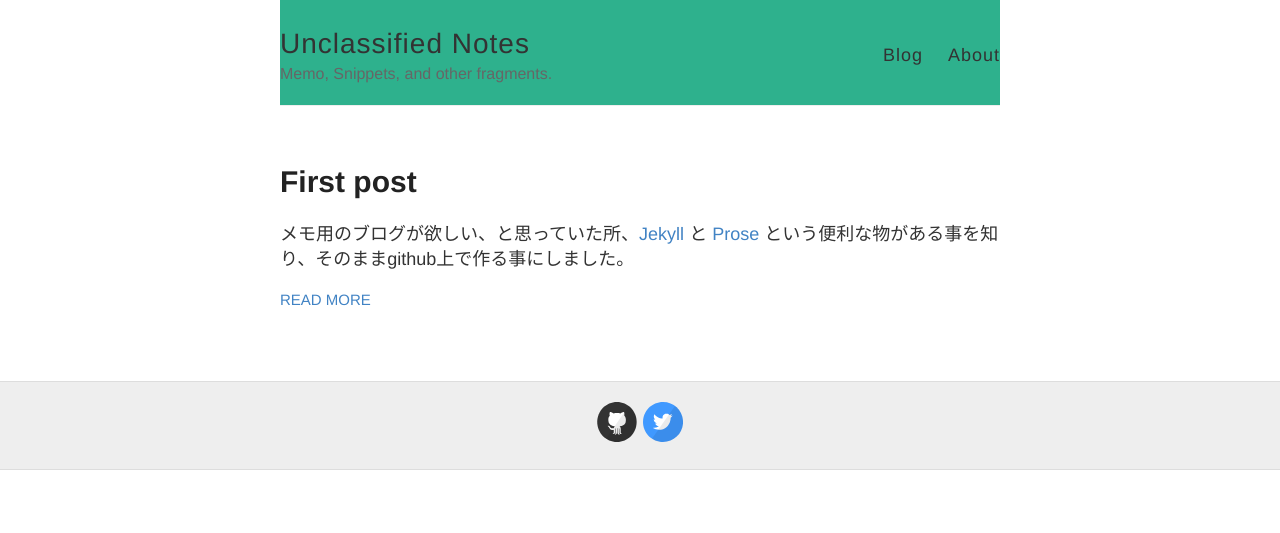
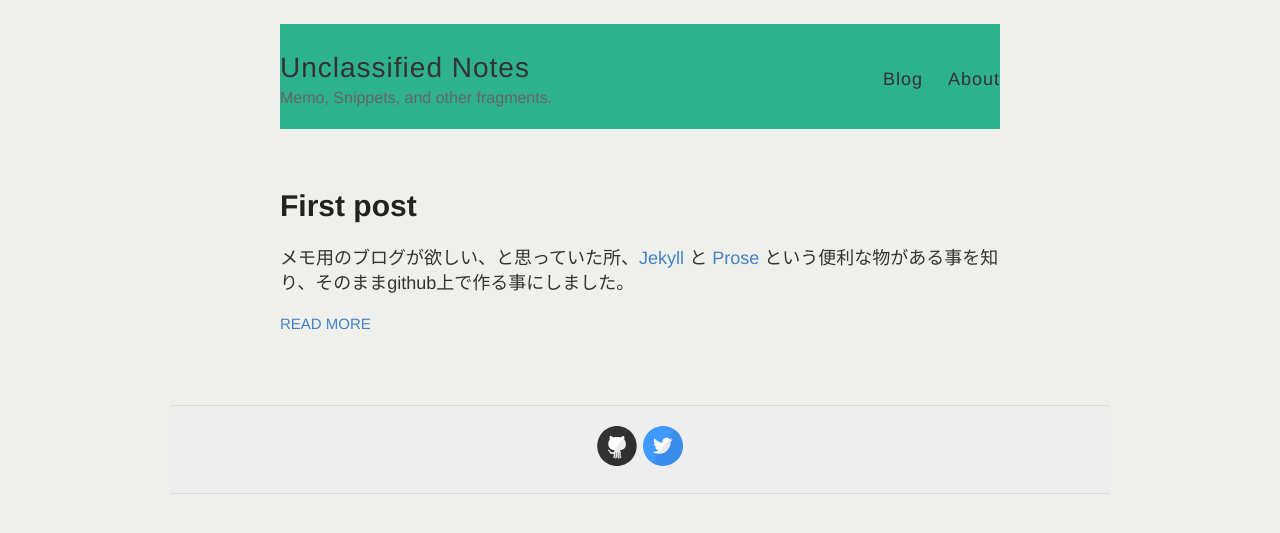
Before and after one commit to cytb/cytb.github.io, a Jekyll site: the page built from index.html, in a window 1280 px wide. Shown: the top 533 px of the page. Built offline with Jekyll 4.4.1, drawn with Linux system fonts in a browser that asks for light colours; Markdown is read by kramdown in place of the engine named in the settings.

Commit message:
fixed stylesheets, colors and wrapped main container by wdiv element.

```diff
--- a/_layouts/default.html
+++ b/_layouts/default.html
@@ -16,6 +16,7 @@
   </head>
 
   <body>
+    <div class="whole-wrapper">
       <div class="wrapper-masthead">
         <div class="container">
           <header class="masthead clearfix">
@@ -45,5 +46,6 @@
       </div>
 
       {% include analytics.html %}
+    </div>
   </body>
 </html>
--- a/_sass/_variables.scss
+++ b/_sass/_variables.scss
@@ -13,6 +13,9 @@ $darkGray: #333;
 $gray: #666;
 $lightGray: #eee;
 $white: #fff;
+$basebgcolor: #eff0eb;
+$postbgcolor: #fff;
+
 
 // Font stacks
 $helvetica: Helvetica, Arial, sans-serif;
--- a/style.scss
+++ b/style.scss
@@ -18,10 +18,17 @@ html {
 }
 
 body {
-	background: $white;
+	background: $basebgcolor;
   font: 18px/1.4 $helvetica;
   color: $darkGray;
 }
+
+.whole-wrapper {
+  margin: 24px auto;
+  border-radius: 8px;
+  width: 940px;
+}
+
 
 .container {
   margin: 0 auto;
```
Lines whose indentation alone changed are shown as unchanged.
